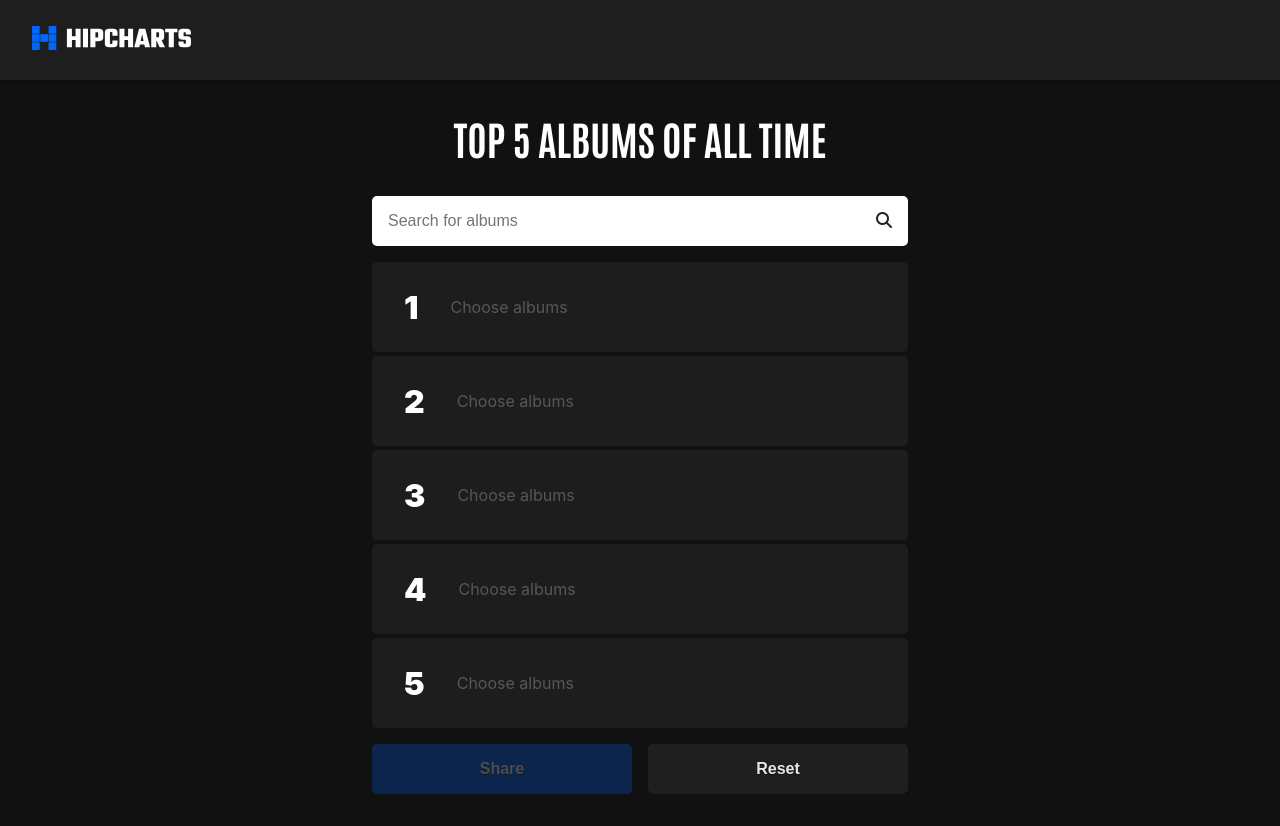
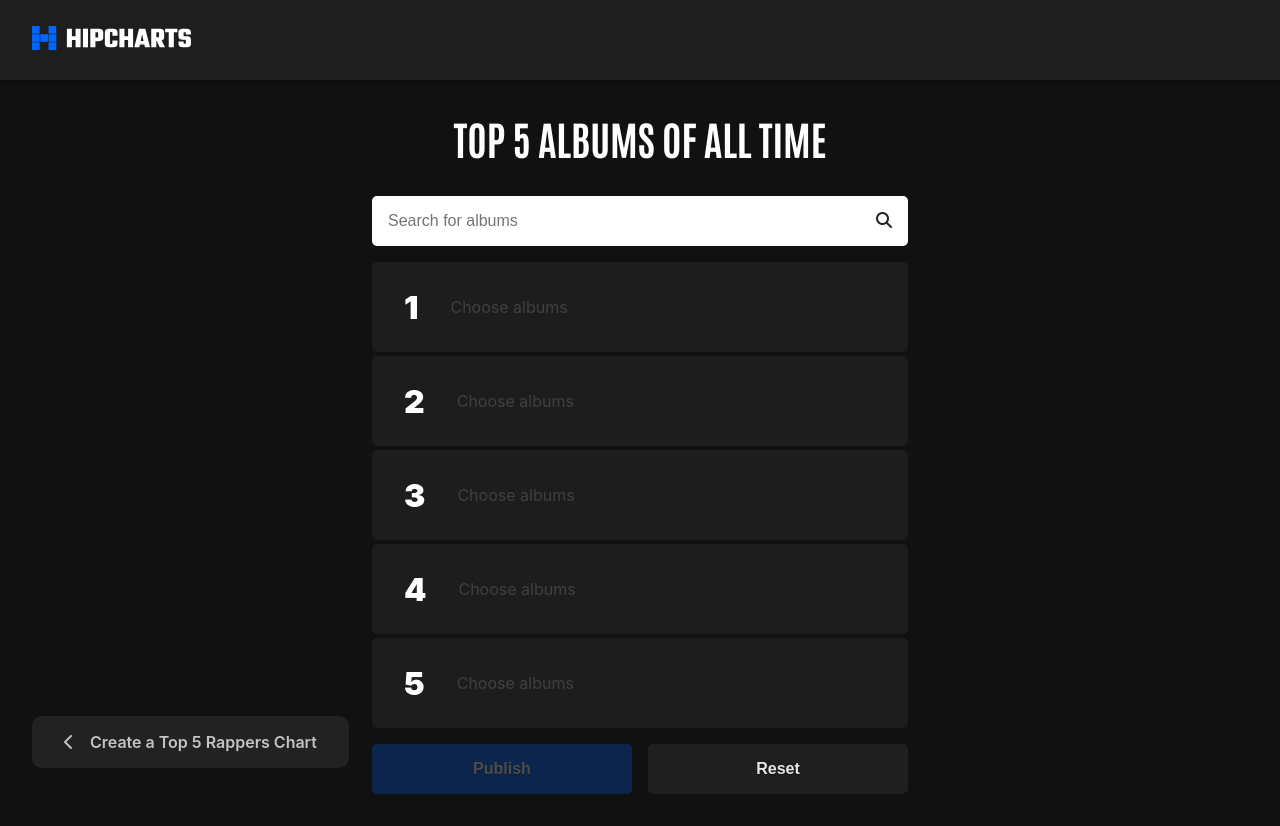
Before and after one commit to jaseflow/hipcharts-2021, a React (Create React App) app: page /charts/albums in a window 1280 px wide. Built offline with nearby package versions, Linux system fonts and the light colour scheme.

Commit message:
Create links

```diff
--- a/src/App.tsx
+++ b/src/App.tsx
@@ -14,14 +14,12 @@ import {
 const charts = [
   {
     id: 'artists',
-    title: 'Top 5 Artists',
-    subTitle: 'Of All Time',
+    title: 'Rappers',
     imageUrl: 'https://i.scdn.co/image/5c8d57d92825466637905f0d4219064cb39333e9',
   },
   {
     id: 'albums',
-    title: 'Top 5 Albums',
-    subTitle: 'Of All Time',
+    title: 'Albums',
     imageUrl: 'https://i.scdn.co/image/ab67616d0000b273557341c7755b44dc1a838f1c',
   }
 ]
@@ -31,6 +29,7 @@ function App() {
   let location = useLocation();
 
   const [headerHidden, setHeaderHidden] = useState(false)
+  const [refreshingChart, setRefreshingChart ] = useState(false)
 
   useEffect(() => {
     if (location.pathname === '/') {
@@ -38,6 +37,10 @@ function App() {
     } else if (headerHidden) {
       setHeaderHidden(false)
     }
+    setRefreshingChart(true)
+    setTimeout(() => {
+      setRefreshingChart(false)
+    }, 600)
   }, [headerHidden, location])
 
   return (
@@ -46,7 +49,7 @@ function App() {
       <Switch>
         <Route path="/" exact children={<Intro />} />
         <Route path="/charts" exact children={<Charts charts={charts} />} />
-        <Route path="/charts/:chart" children={<ChartBuilder />} />
+        <Route path="/charts/:chart" children={<ChartBuilder refresh={refreshingChart} />} />
       </Switch>
     </div>
   );
--- a/src/components/ChartBuilder/ChartBuilder.scss
+++ b/src/components/ChartBuilder/ChartBuilder.scss
@@ -1,5 +1,10 @@
 .ChartBuilder__wrap {
   overflow: hidden;
+}
+
+.ChartBuilder__wrap--refresh {
+  transform-origin: top center;
+  animation: refresh 500ms ease;
 }
 
 .ChartBuilderItem {
@@ -52,10 +57,6 @@
   }
 }
 
-.ChartBuilder__title {
-  text-align: center;
-}
-
 .ChartBuilder__items {
   display: grid;
   grid-row-gap: 0.25rem;
@@ -76,7 +77,7 @@
 }
 
 .ChartBuilderItem__empty {
-  opacity: 0.25;
+  opacity: 0.15;
 }
 
 .ChartBuilder__title,
@@ -87,7 +88,34 @@
 }
 
 .ChartBuilder__title {
+  text-align: center;
   animation: showTitle 375ms ease forwards;
+}
+
+.ChartBuilder__link {
+  display: block;
+  padding: 1rem 2rem;
+  position: fixed;
+  bottom: 2rem;
+  border-radius: $radius * 2;
+  background: rgba(255,255,255,0.1);
+  opacity: 0.75;
+  color: #fff;
+  text-align: center;
+  text-decoration: none;
+  font-weight: 600;
+}
+
+.ChartBuilder__link--back {
+  left: 2rem;
+  transform: translateX(-120%);
+  animation: showBack 375ms ease forwards;
+}
+
+.ChartBuilder__link--forward {
+  right: 2rem;
+  transform: translateX(120%);
+  animation: showForward 375ms ease forwards;
 }
 
 .ChartBuilder__search {
@@ -241,3 +269,36 @@
     transform: translateY(0);
   }
 }
+
+@keyframes showForward {
+  from {
+    transform: translateX(120%);
+  }
+  to {
+    transform: translateX(0);
+  }
+}
+
+@keyframes showBack {
+  from {
+    transform: translateX(-120%);
+  }
+  to {
+    transform: translateX(0);
+  }
+}
+
+@keyframes refresh {
+  0% {
+    opacity: 1;
+    transform: translateY(0) scale(1);
+  }
+  50% {
+    opacity: 0;
+    transform: translateY(1rem) scale(0.9);
+  }
+  100% {
+    opacity: 1;
+    transform: translateY(0) scale(1);
+  }
+}
--- a/src/components/ChartBuilder/ChartBuilder.tsx
+++ b/src/components/ChartBuilder/ChartBuilder.tsx
@@ -5,7 +5,7 @@ import ChartBuilderSearch from './ChartBuilderSearch';
 
 import update from 'immutability-helper';
 
-import { useParams } from "react-router-dom";
+import { useParams, Link } from "react-router-dom";
 
 const arrayMove = require('array-move');
 
@@ -18,7 +18,11 @@ interface Chart {
   artists?: any[];
 }
 
-function ChartBuilder() {
+interface ChartBuilderProps {
+  refresh?: boolean;
+}
+
+function ChartBuilder({ refresh } :ChartBuilderProps) {
 
   let { chart } = useParams<{ chart: string }>();
 
@@ -110,16 +114,11 @@ function ChartBuilder() {
   return (
     <section className="ChartBuilder escape-header flex flex--guts">
       <div className="container container--small">
-        <div className="ChartBuilder__wrap">
-          <h1 className="ChartBuilder__title title" data-testid="title">
-            {
-              {
-              'albums': 'Top 5 Albums Of All Time',
-              'tracks': 'Top 5 Tracks Of All Time',
-              'artists': 'Top 5 Artists Of All Time',
-              }[chart]
-            }
-          </h1>
+        <div className={`ChartBuilder__wrap ${refresh ? 'ChartBuilder__wrap--refresh' : ''}`}>
+          {chart === 'albums'
+            ? <h1 className="ChartBuilder__title title" data-testid="title">Top 5 Albums Of All Time</h1>
+            : <h1 className="ChartBuilder__title title" data-testid="title">Top 5 Rappers Of All Time</h1>
+          }
           <div className="ChartBuilder__search">
             <ChartBuilderSearch
               searching={searching}
@@ -139,7 +138,7 @@ function ChartBuilder() {
               {itemsList}
             </ol>
             <footer className="ChartBuilder__footer">
-              <button disabled={!chartFull} className="btn">Share</button>
+              <button disabled={!chartFull} className="btn">Publish</button>
               <button
                 className="btn btn--secondary"
                 onClick={reset}>
@@ -148,6 +147,18 @@ function ChartBuilder() {
             </footer>
           </div>
         </div>
+        {chart === 'albums' &&
+          <Link to="/charts/artists" className="ChartBuilder__link ChartBuilder__link--back">
+            <i className="fa fa-chevron-left" style={{marginRight: '1rem'}}></i>
+            Create a Top 5 Rappers Chart
+          </Link>
+        }
+        {chart === 'artists' &&
+          <Link to="/charts/albums" className="ChartBuilder__link ChartBuilder__link--forward">
+            Create a Top 5 Albums Chart
+            <i className="fa fa-chevron-right" style={{marginLeft: '1rem'}}></i>
+          </Link>
+        }
       </div>
     </section>
   );
--- a/src/components/ChartBuilder/ChartBuilderSearch.tsx
+++ b/src/components/ChartBuilder/ChartBuilderSearch.tsx
@@ -43,7 +43,14 @@ function ChartBuilderSearch(
   }
 
   useEffect(() => {
+    let realChartType = '';
     const query = chartType && chartType.slice(0, -1);
+
+    if (chartType === 'rappers') {
+      realChartType = 'artists'
+    } else {
+      realChartType = chartType
+    }
 
     if (value === '') {
       onSearchStop();
@@ -51,7 +58,7 @@ function ChartBuilderSearch(
 
     if (value) {
       onSearchStart();
-      fetch(`http://localhost:4040/search/${chartType}?${query}=${value}`)
+      fetch(`http://localhost:4040/search/${realChartType}?${query}=${value}`)
         .then(response => response.json())
         .then((data) => {
           onSearchResults(data)
--- a/src/components/ChartTile/ChartTile.scss
+++ b/src/components/ChartTile/ChartTile.scss
@@ -27,7 +27,7 @@
 }
 
 .ChartTile__title {
-  font-size: 1.5rem;
+  font-size: 2rem;
   text-shadow: 0 1px 2px rgba(0,0,0,0.8);
   text-align: center;
 }
--- a/src/components/ChartTile/ChartTile.tsx
+++ b/src/components/ChartTile/ChartTile.tsx
@@ -21,8 +21,8 @@ function ChartTile(
     <Link to={`/charts/${id}`} className="ChartTile" style={{ backgroundImage: `url(${imageUrl})`}}>
       <footer className="ChartTile__footer">
         <h3 className="ChartTile__title">
-          {title}
-          <small className="ChartTile__subtitle">{ subTitle }</small>
+          Top 5 {title}
+          <small className="ChartTile__subtitle">Of All Time</small>
         </h3>
       </footer>
     </Link>
--- a/src/components/Intro/Intro.tsx
+++ b/src/components/Intro/Intro.tsx
@@ -10,7 +10,7 @@ function Intro() {
       <div className="container">
         <div className="flex flex--guts flex--column">
           <img src={logoStacked} className="Intro__logo" alt="logo" />
-          <h1 className="Intro__title title">Create and share top five charts</h1>
+          <h1 className="Intro__title title title--large">Create and share top five charts</h1>
           <IntroCta />
         </div>
       </div>
--- a/src/components/Intro/IntroCta.tsx
+++ b/src/components/Intro/IntroCta.tsx
@@ -4,7 +4,7 @@ import { Link } from 'react-router-dom';
 
 function IntroCta() {
   return (
-    <Link to="/charts" data-testid="cta" className="btn">Get started</Link>
+    <Link to="/charts" data-testid="cta" className="btn btn--large">Get started</Link>
   );
 }
 
--- a/src/index.scss
+++ b/src/index.scss
@@ -56,6 +56,12 @@ body {
 
 .btn--secondary {
   background: #222;
+}
+
+.btn--large {
+  height: 70px;
+  font-size: 125%;
+  padding: 0 4rem;
 }
 
 h1 {
@@ -128,6 +134,6 @@ h1 {
 
 @media(min-width: 1024px) {
   .title--large {
-    font-size: 3rem;
+    font-size: 3.75rem;
   }
 }
```
